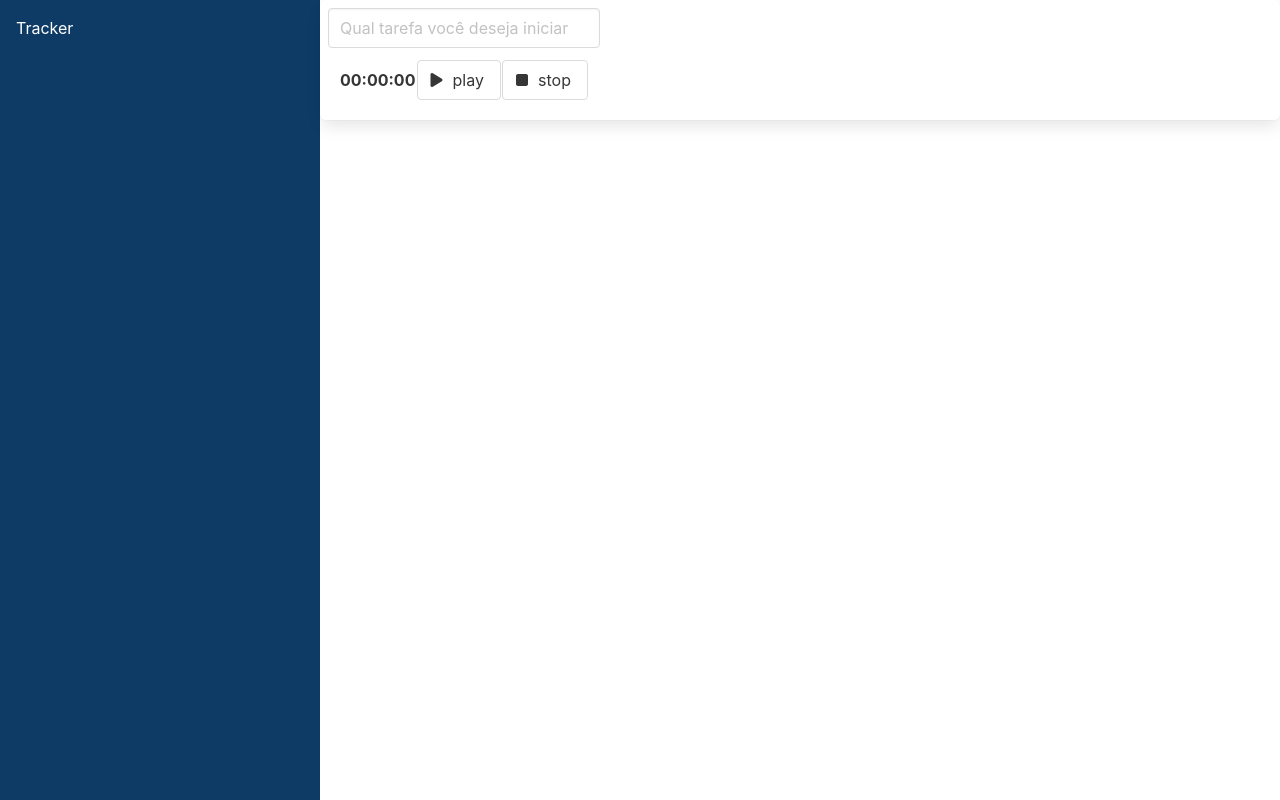
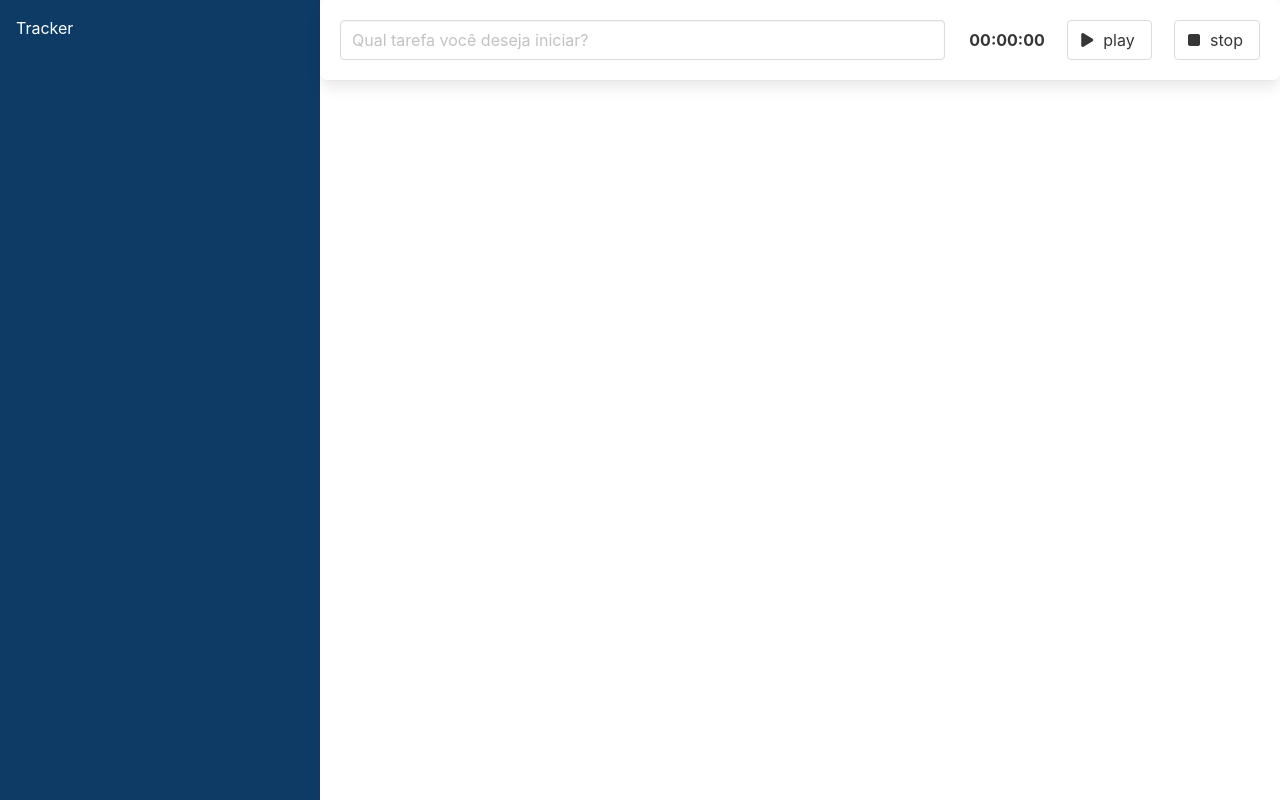
Before and after one commit to adriatls/Tracker, a Vue app: page / in a window 1280 px wide. Built offline with nearby package versions, Linux system fonts and the light colour scheme.

Commit message:
Feat: adcionando um temporizador a página

```diff
--- a/src/components/MainForm/MainForm.vue
+++ b/src/components/MainForm/MainForm.vue
@@ -1,35 +1,38 @@
 <template>
   <div class="box">
     <div class="columns">
-        <div class="comlumn is-8"
+      <div
+        class="column is-8"
         role="form"
         aria-label="Formulário para criação de uma nova tarefa"
       >
         <input
           type="text"
           class="input"
-            placeholder="Qual tarefa você deseja iniciar"
+          placeholder="Qual tarefa você deseja iniciar?"
+        />
+      </div>
+      <div class="column">
+        <div
+          class="is-flex is-align-items-center is-justify-content-space-between"
         >
-          <div class="column">
-            <div class="is-flex is-align-items-center is-justify-content-space-between">
           <section>
             <strong>
-                  00:00:00
+              {{ timePassed }}
             </strong>
           </section>
-              <button class="button">
+          <button class="button" @click="play">
             <span class="icon">
               <i class="fas fa-play"></i>
             </span>
             <span>play</span>
           </button>
-              <button class="button">
+          <button class="button" @click="stop">
             <span class="icon">
               <i class="fas fa-stop"></i>
             </span>
             <span>stop</span>
           </button>
-            </div>
         </div>
       </div>
     </div>
@@ -41,6 +44,29 @@ import { defineComponent } from "vue";
 
 export default defineComponent({
   name: 'MainForm',
+  data () {
+    let timeSeconds = 0;
+    let timer = 0;
+    return {
+      timeSeconds,
+      timer
+    }
+  },
+  computed: {
+    timePassed () : string {
+      return new Date(this.timeSeconds * 1000).toISOString().substr(11, 8)
+    }
+  },
+  methods: {
+    play () {
+      this.timer = setInterval(() => {
+        this.timeSeconds++
+      }, 1000)
+    },
+    stop () {
+      clearInterval(this.timer)
+    }
+  },
 })
 </script>
 
```
Lines whose indentation alone changed are shown as unchanged.
